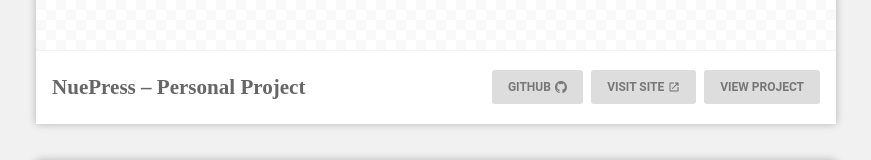
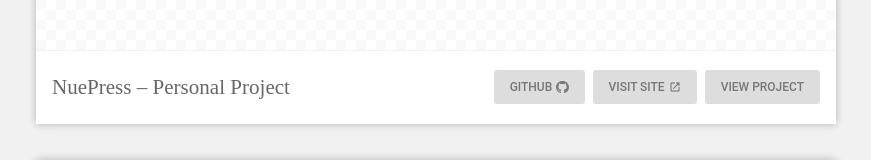
Before and after one commit to krestaino/portfolio, a Nuxt app: page / in a window 1280 px wide. Shown: the part 595-755 px from the top of the page, without its empty margins (204-1075 px from the left). Built offline with nearby package versions, Linux system fonts and the light colour scheme.

Commit message:
fix: font weights

```diff
--- a/layouts/default.vue
+++ b/layouts/default.vue
@@ -69,7 +69,7 @@ a {
 
 h1 {
   font-size: 28px;
-  font-weight: 100;
+  font-weight: 300;
   text-align: center;
 }
 
@@ -86,7 +86,7 @@ h1, h2, h3 {
   display: flex;
   padding: 8px 16px;
   font-size: 12px;
-  font-weight: 600;
+  font-weight: 500;
   text-decoration: none;
   text-transform: uppercase;
   transition: 0.3s;
--- a/pages/index.vue
+++ b/pages/index.vue
@@ -113,6 +113,7 @@ export default {
 
       h3 {
         flex: 1;
+        font-weight: 400;
       }
 
       .button {
--- a/plugins/web-font-loader.js
+++ b/plugins/web-font-loader.js
@@ -2,6 +2,6 @@ import WebFont from 'webfontloader'
 
 WebFont.load({
   google: {
-    families: ['Roboto:100,300,400', 'Roboto+Slab:300,400,700']
+    families: ['Roboto:300,400,500', 'Roboto+Slab:300,400']
   }
 })
```
